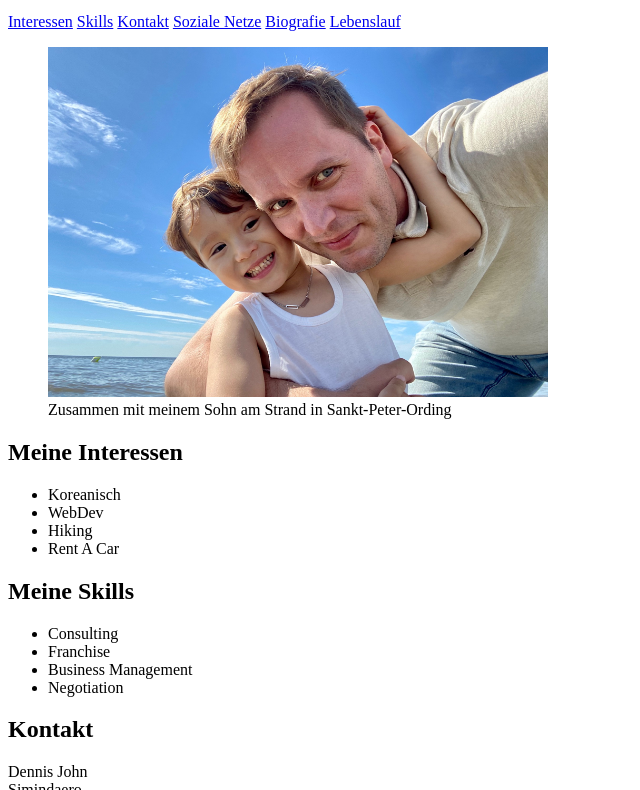
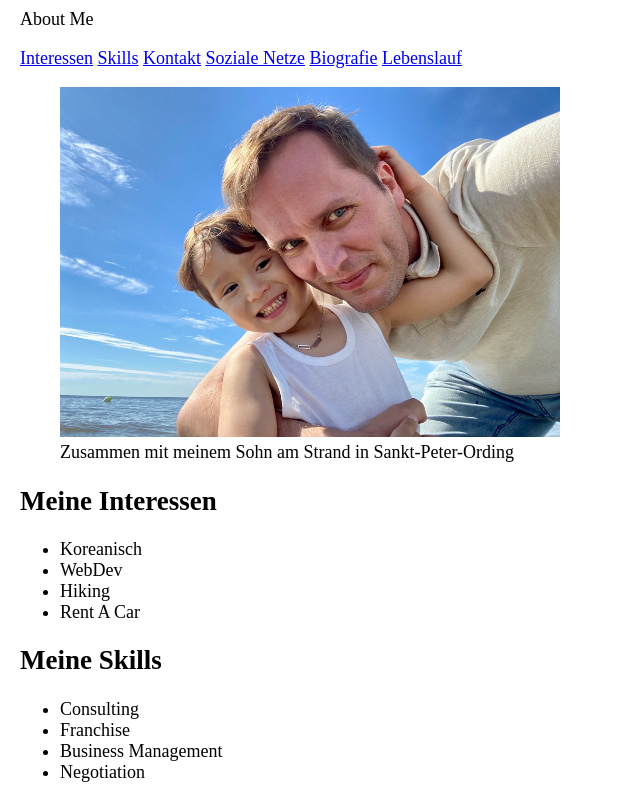
Before and after one commit to djo42/personal-website, a plain HTML site: page index.html in a window 1280 px wide. Shown: the part 101-891 px from the top of the page, without its empty margins (0-640 px from the left). Drawn offline with Linux system fonts and the light colour scheme.

Commit message:
CSS added

```diff
--- /dev/null
+++ b/css/styles.css
@@ -0,0 +1,9 @@
+* {
+    box-sizing: border-box;
+}
+
+body {
+    font-size: 112.5%;
+    padding: 20px;
+    margin: 0px;
+}
--- a/index.html
+++ b/index.html
@@ -5,6 +5,7 @@
     <meta charset="UTF-8">
     <meta name="viewport" content="width=device-width, initial-scale=1.0">
     <title>Dennis</title>
+    <link rel="stylesheet" href="css/styles.css">
 </head>
 <body>
     <header>
```
